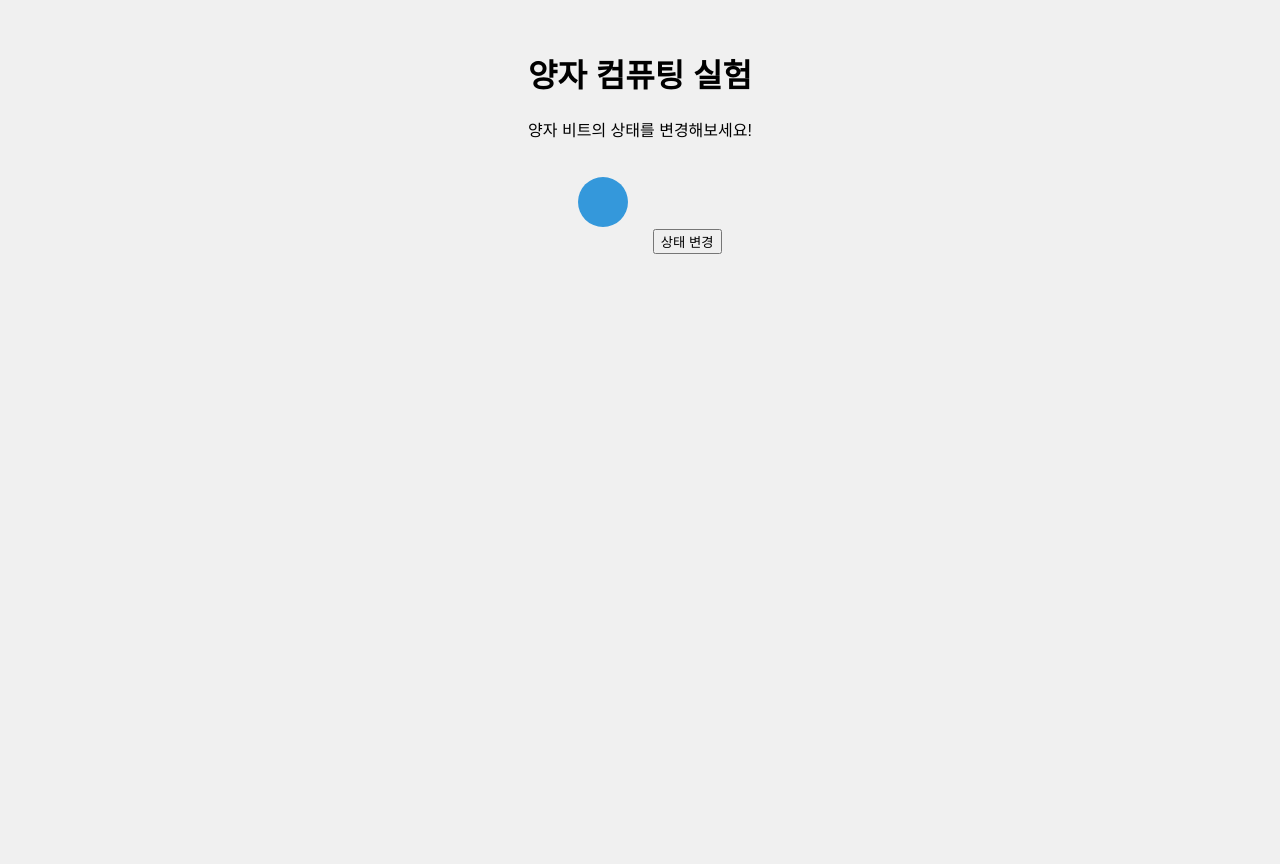
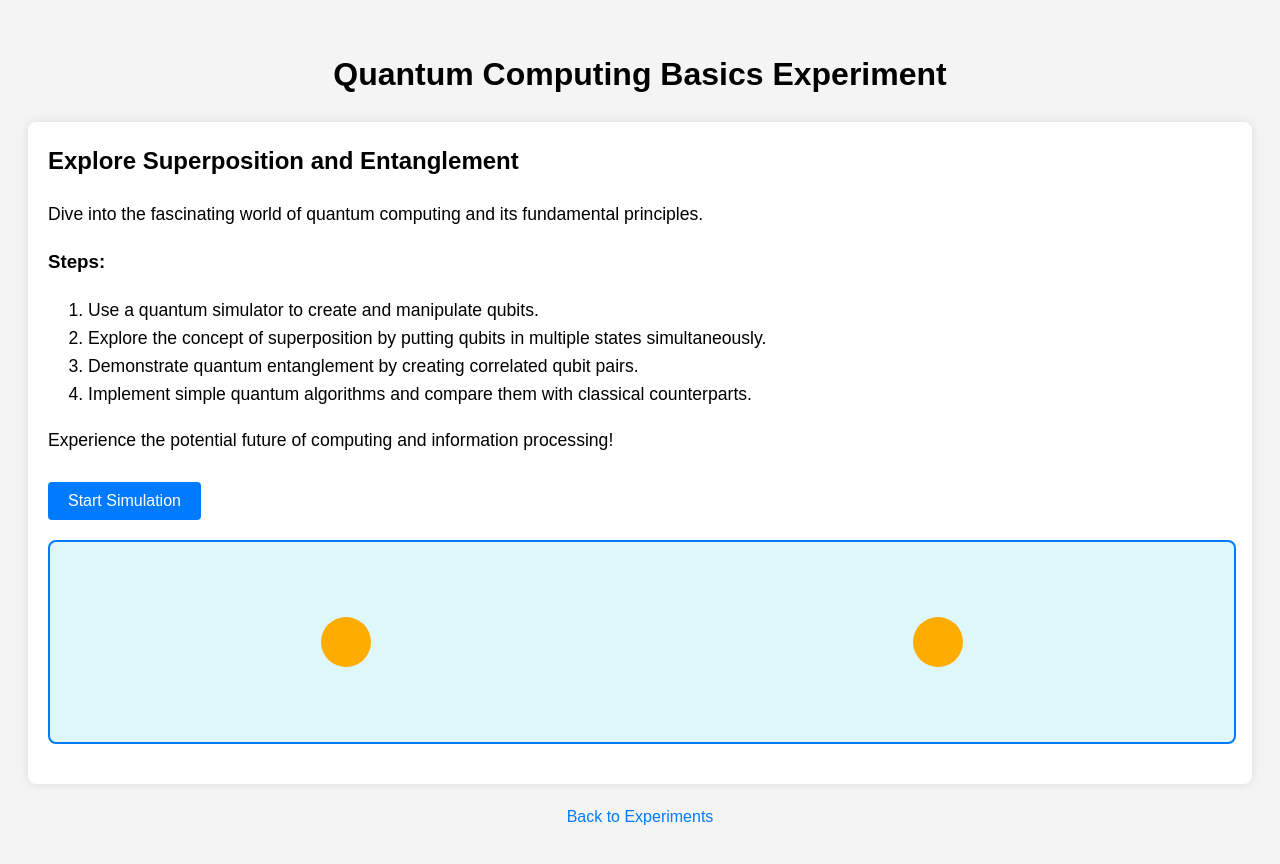
Before and after one commit to Reasonofmoon/science-labs, a website: page experiments/quantum-computing.html in a window 1280 px wide. Before the commit the page ends 800 px from the top, so only its background shows below. Drawn offline with Linux system fonts and the light colour scheme.

Commit message:
Update quantum-computing.html

```diff
--- a/experiments/quantum-computing.html
+++ b/experiments/quantum-computing.html
@@ -1,43 +1,136 @@
 <!DOCTYPE html>
-<html lang="ko">
+<html lang="en">
 <head>
     <meta charset="UTF-8">
     <meta name="viewport" content="width=device-width, initial-scale=1.0">
-    <title>양자 컴퓨팅 실험</title>
+    <title>Quantum Computing Basics Experiment</title>
     <style>
         body {
             font-family: Arial, sans-serif;
+            line-height: 1.6;
+            padding: 20px;
+            background-color: #f4f4f4;
+        }
+        .header, .footer {
             text-align: center;
-            background-color: #f0f0f0;
+            margin: 20px 0;
         }
-        .container {
-            margin-top: 50px;
+        .experiment-details {
+            background: white;
+            padding: 20px;
+            margin: 20px 0;
+            border-radius: 8px;
+            box-shadow: 0 0 10px rgba(0, 0, 0, 0.1);
         }
-        .qubit {
-            display: inline-block;
+        .experiment-details h2 {
+            margin-top: 0;
+        }
+        .experiment-details p, .experiment-details ol {
+            font-size: 1.1em;
+        }
+        .experiment-details .result {
+            margin-top: 20px;
+        }
+        .experiment-details button {
+            padding: 10px 20px;
+            font-size: 1em;
+            margin-top: 10px;
+            cursor: pointer;
+            background-color: #007BFF;
+            color: white;
+            border: none;
+            border-radius: 4px;
+        }
+        .footer a {
+            color: #007BFF;
+            text-decoration: none;
+        }
+        #simulation {
+            margin: 20px 0;
+            width: 100%;
+            height: 200px;
+            position: relative;
+            background: #e0f7fa;
+            border: 2px solid #007BFF;
+            border-radius: 8px;
+            overflow: hidden;
+        }
+        #qubit1, #qubit2 {
             width: 50px;
             height: 50px;
-            background-color: #3498db;
+            background: #ffab00;
             border-radius: 50%;
-            margin: 20px;
+            position: absolute;
+            top: 50%;
+            left: 25%;
+            transform: translate(-50%, -50%);
+            transition: transform 1s linear;
+        }
+        #qubit2 {
+            left: 75%;
+        }
+        .superposition {
+            width: 50px;
+            height: 50px;
+            background: linear-gradient(to bottom right, #ffab00, #007BFF);
+            border-radius: 50%;
+            position: absolute;
+            top: 50%;
+            left: 50%;
+            transform: translate(-50%, -50%);
+            display: none;
         }
     </style>
 </head>
 <body>
-    <div class="container">
-        <h1>양자 컴퓨팅 실험</h1>
-        <p>양자 비트의 상태를 변경해보세요!</p>
-        <div class="qubit" id="qubit"></div>
-        <button onclick="toggleQubit()">상태 변경</button>
-    </div>
+    <header class="header">
+        <h1>Quantum Computing Basics Experiment</h1>
+    </header>
+    <main class="main-content">
+        <section class="experiment-details">
+            <h2>Explore Superposition and Entanglement</h2>
+            <p>Dive into the fascinating world of quantum computing and its fundamental principles.</p>
+            <h3>Steps:</h3>
+            <ol>
+                <li>Use a quantum simulator to create and manipulate qubits.</li>
+                <li>Explore the concept of superposition by putting qubits in multiple states simultaneously.</li>
+                <li>Demonstrate quantum entanglement by creating correlated qubit pairs.</li>
+                <li>Implement simple quantum algorithms and compare them with classical counterparts.</li>
+            </ol>
+            <p>Experience the potential future of computing and information processing!</p>
+            <button onclick="startSimulation()">Start Simulation</button>
+            <div id="simulation">
+                <div id="qubit1"></div>
+                <div id="qubit2"></div>
+                <div class="superposition" id="superposition"></div>
+            </div>
+            <div class="result" id="result"></div>
+        </section>
+    </main>
+    <footer class="footer">
+        <a href="../index.html">Back to Experiments</a>
+    </footer>
+
     <script>
-        function toggleQubit() {
-            var qubit = document.getElementById("qubit");
-            if (qubit.style.backgroundColor === "rgb(52, 152, 219)") {
-                qubit.style.backgroundColor = "#e74c3c";
-            } else {
-                qubit.style.backgroundColor = "#3498db";
-            }
+        function startSimulation() {
+            const qubit1 = document.getElementById('qubit1');
+            const qubit2 = document.getElementById('qubit2');
+            const superposition = document.getElementById('superposition');
+            const resultDiv = document.getElementById('result');
+
+            qubit1.style.transform = 'translate(-50%, -150%)';
+            qubit2.style.transform = 'translate(-50%, -150%)';
+
+            setTimeout(() => {
+                superposition.style.display = 'block';
+            }, 1000);
+
+            setTimeout(() => {
+                superposition.style.display = 'none';
+                qubit1.style.transform = 'translate(-50%, -50%)';
+                qubit2.style.transform = 'translate(-50%, -50%)';
+                resultDiv.innerHTML = '<p>The qubits have been entangled!</p>';
+            }, 2000);
         }
     </script>
 </body>
```
